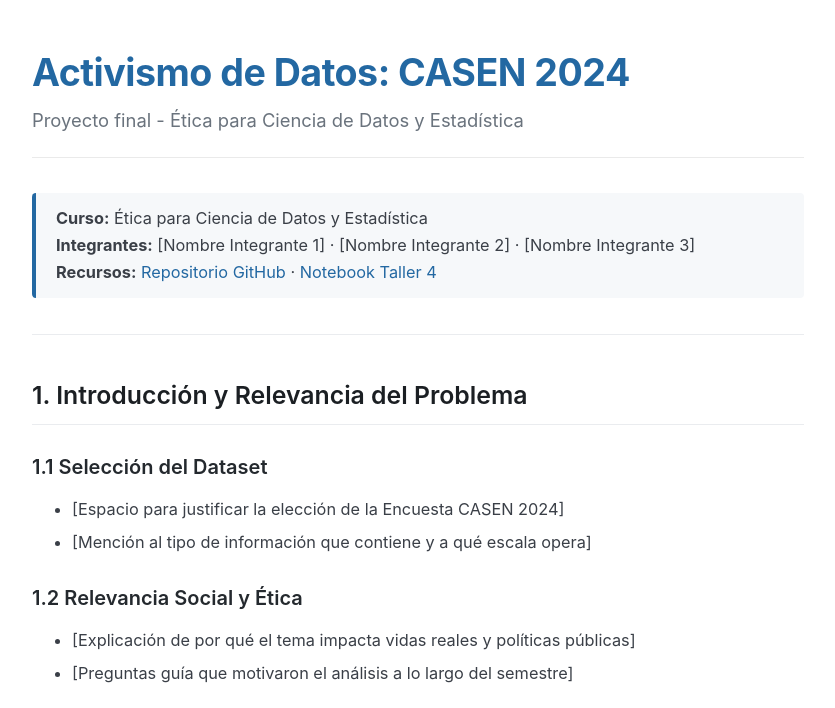
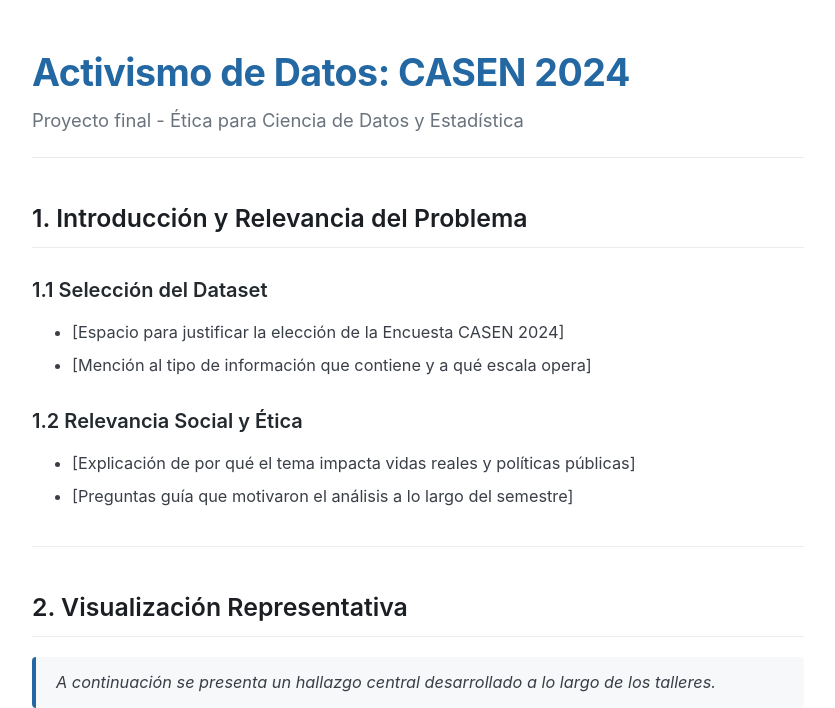
Before and after one commit to javibascur/Proyecto-casen-etica, a Jekyll site: the page built from index.md, in a window 1280 px wide and 900 px high, cut to the strip 0-708 px from the top of the window. Shown: the whole strip, without its empty margins (222-1057 px from the left). Built offline with Jekyll 4.4.1, drawn with Linux system fonts in a browser that asks for light colours; our own code applies the rules of GitHub Pages for plain Markdown files.

Commit message:
Edición página

```diff
--- a/index.md
+++ b/index.md
@@ -1,11 +1,5 @@
 ---
 layout: default
----
-
-> **Curso:** Ética para Ciencia de Datos y Estadística
-> **Integrantes:** [Nombre Integrante 1] · [Nombre Integrante 2] · [Nombre Integrante 3]
-> **Recursos:** [Repositorio GitHub](https://github.com/javibascur/Proyecto-casen-etica) · [Notebook Taller 4](https://drive.google.com/file/d/1H-fX66zxXDvHD7SxKWuTbtTQXOil2tOA/view?usp=sharing)
-
 ---
 
 ## 1. Introducción y Relevancia del Problema
```
